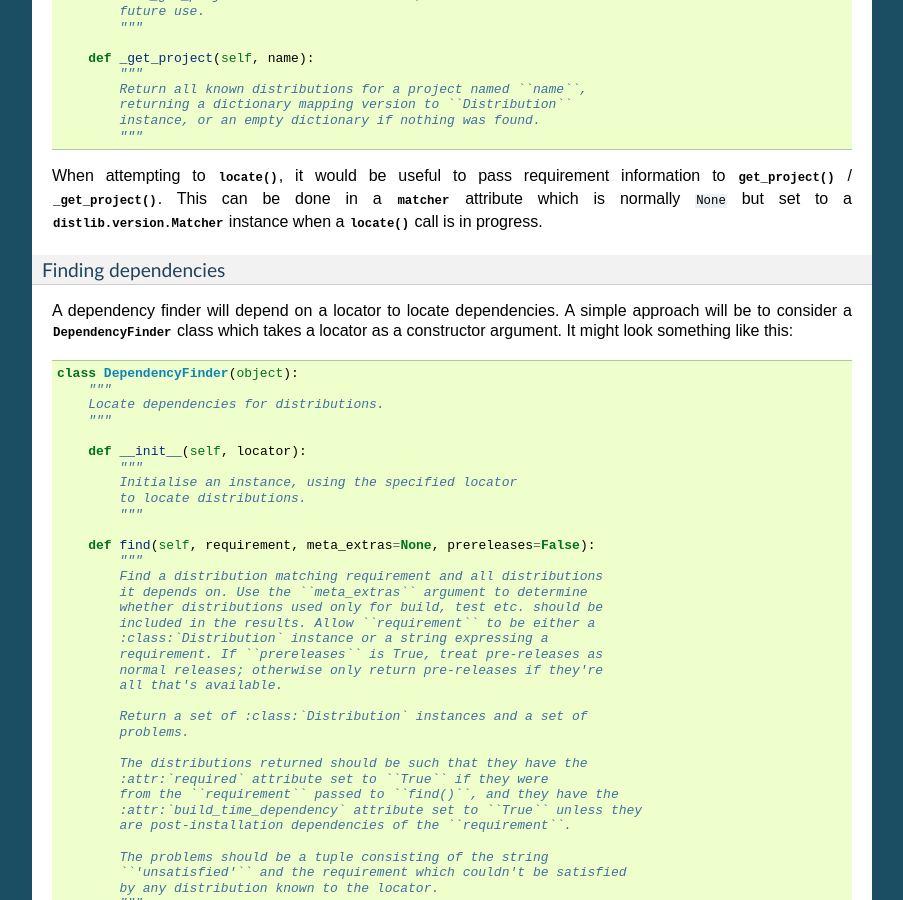
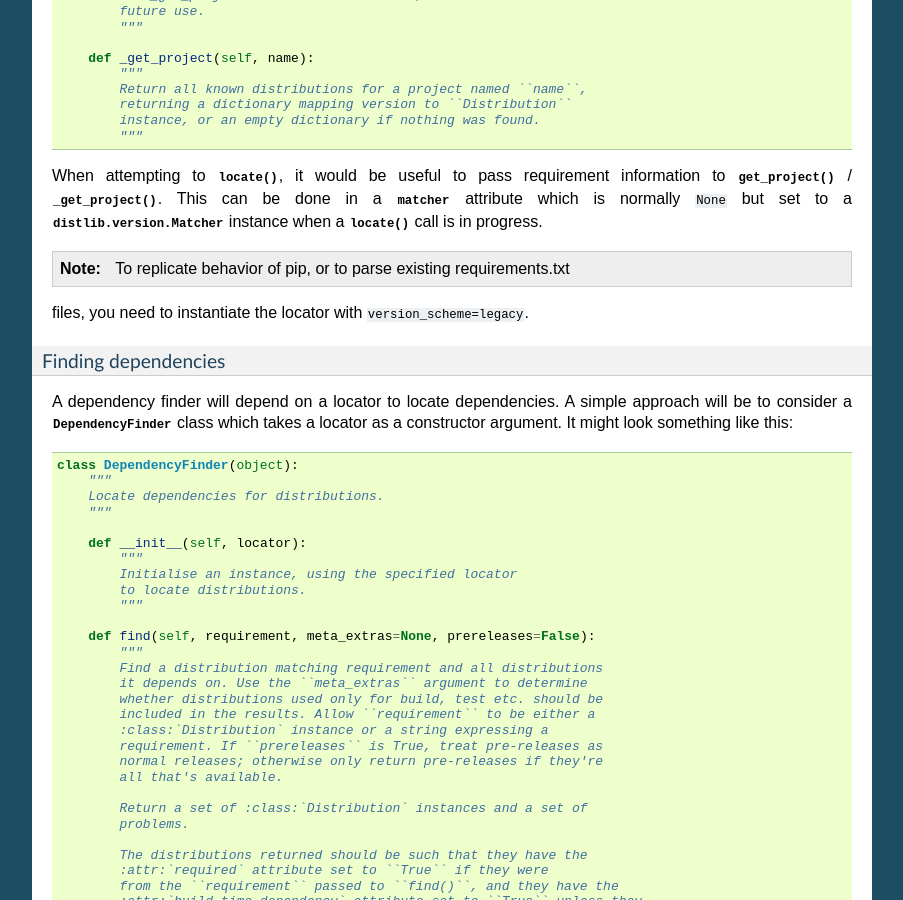
Before and after one commit to pypa/distlib, a Sphinx documentation site: the page built from docs/internals.rst, in a window 1280 px wide and 900 px high, scrolled down 1775 px. Shown: the whole window, without its empty margins (198-1101 px from the left). Built offline with Sphinx 7.4.7, drawn with Linux system fonts in a browser that asks for light colours; formulas are drawn with MathJax 3.

Commit message:
Add a note about parsing real world requirements
Document the wisdom from https://github.com/pypa/distlib/issues/173

```diff
--- a/docs/internals.rst
+++ b/docs/internals.rst
@@ -119,6 +119,9 @@ information to :meth:`get_project` / :meth:`_get_project`. This can be done in
 a :attr:`matcher` attribute which is normally ``None`` but set to a
 :class:`distlib.version.Matcher` instance when a :meth:`locate` call is in
 progress.
+
+.. note:: To replicate behavior of pip, or to parse existing requirements.txt
+files, you need to instantiate the locator with ``version_scheme=legacy``.
 
 
 Finding dependencies
```
